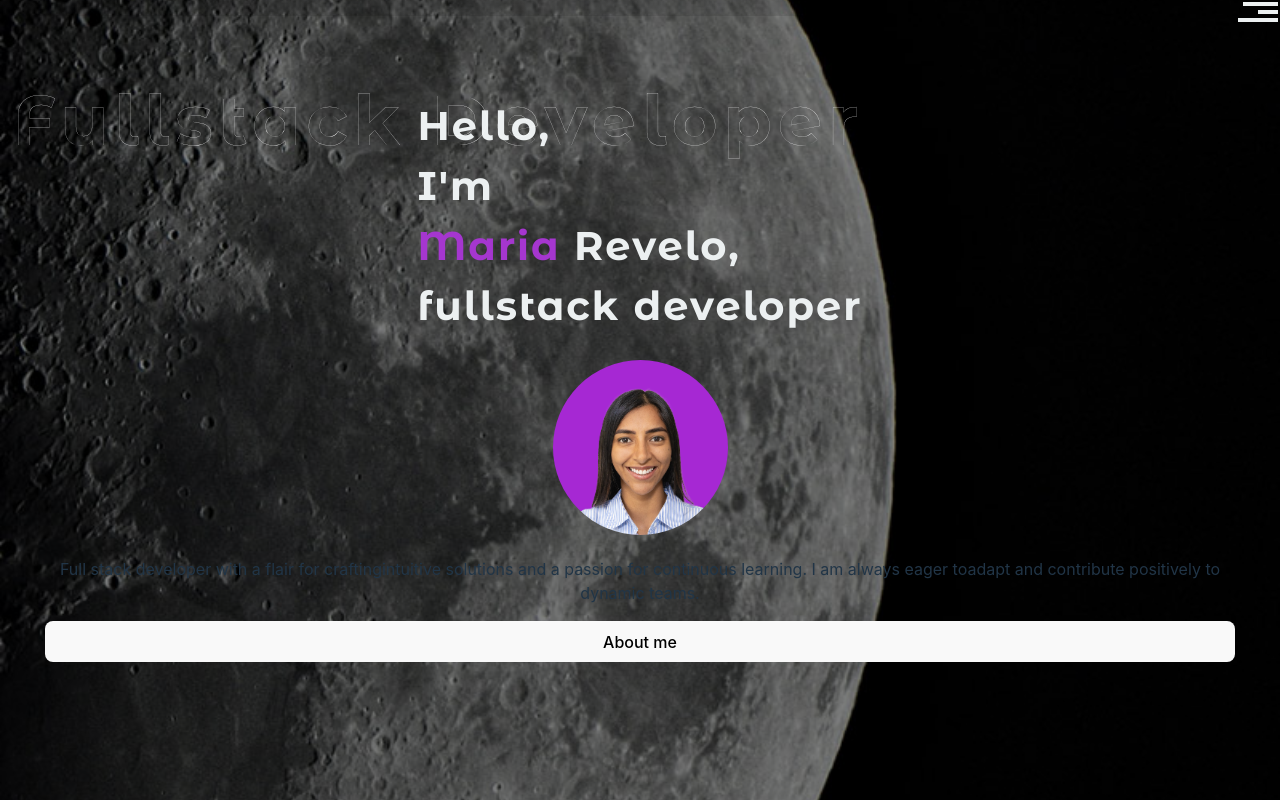
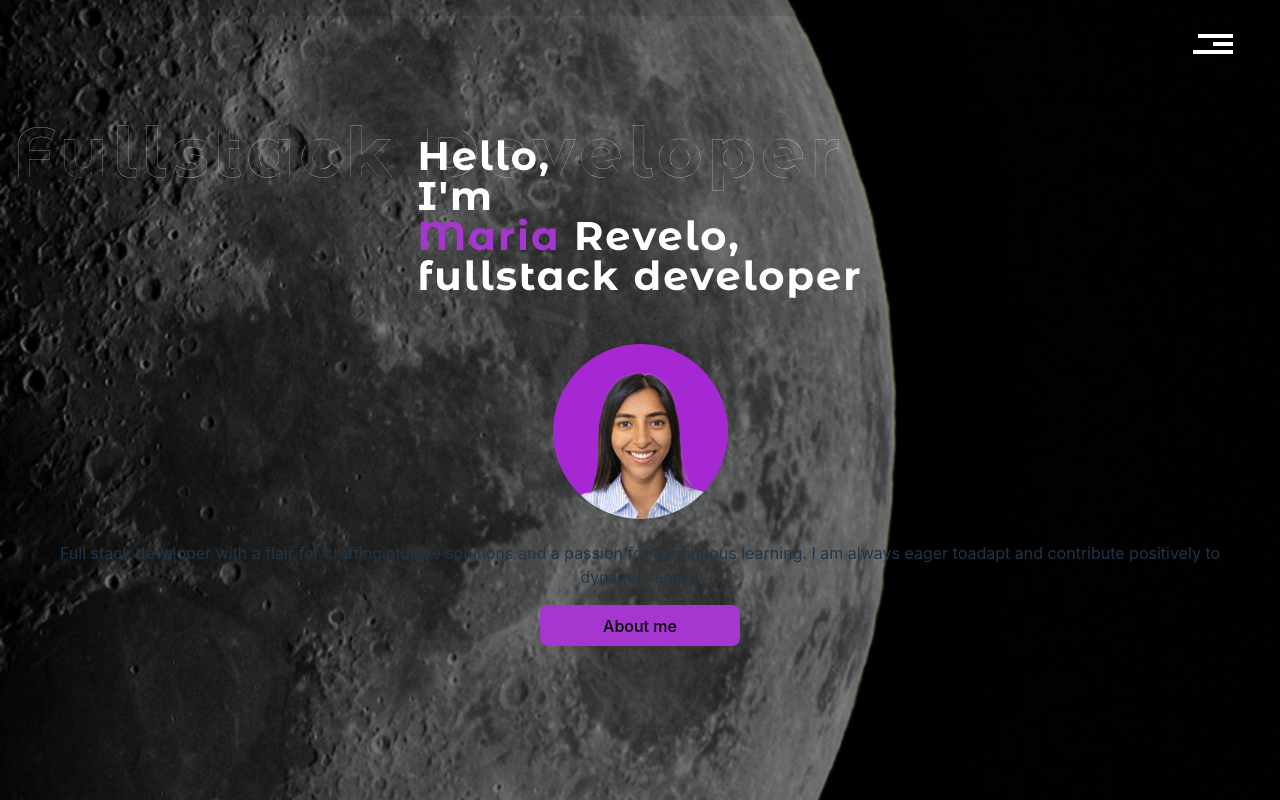
Before and after one commit to MariaVan8/portfolio-react, a React (Vite) app: page / in a window 1280 px wide. Built offline with nearby package versions, Linux system fonts and the light colour scheme.

Commit message:
Updated style for header and navbar

```diff
--- a/src/components/Header/Header.jsx
+++ b/src/components/Header/Header.jsx
@@ -1,5 +1,6 @@
 import "../Header/Header.scss";
 import Navbar from "../NavBar/Navbar";
+
 import perfil from "../../assets/Images/purple4.png";
 function Header() {
 	return (
@@ -33,7 +34,7 @@ function Header() {
 						learning. I am always eager to
 						<span>adapt and contribute positively</span> to dynamic teams.
 					</p>
-					<button>About me</button>
+					<button className="header_btn">About me</button>
 				</div>
 			</header>
 		</>
--- a/src/components/Header/Header.scss
+++ b/src/components/Header/Header.scss
@@ -42,10 +42,10 @@
 		position: absolute;
 		//font-size: 80px;
 		width: 98%;
-		padding-bottom: 12rem;
+		padding-bottom: 8rem;
 		line-height: 3.5rem;
 		text-align: left;
-		letter-spacing: 6px;
+		letter-spacing: 5px;
 	}
 
 	.first-layer {
@@ -75,6 +75,7 @@
 			font-family: $montserrat-alternates-bold;
 			font-weight: bold;
 			font-size: $font-size-xxlarge;
+			line-height: 2.5rem;
 		}
 		.accent {
 			color: $secondary-color;
@@ -88,6 +89,12 @@
 
 	.img-container {
 		position: relative;
+		img {
+			width: 175px;
+			height: 175px;
+			margin: 0 auto;
+			border-radius: 50%;
+		}
 	}
 
 	&_text-wrapper {
@@ -95,6 +102,7 @@
 		display: flex;
 		flex-direction: column;
 		padding: 0 45px;
+		align-items: center;
 		p {
 			text-align: center;
 		}
@@ -102,10 +110,9 @@
 			text-align: center;
 		}
 	}
+
+	&_btn {
+		background-color: $secondary-color;
+		width: 200px;
+	}
 }
-img {
-	width: 175px;
-	height: 175px;
-	margin: 0 auto;
-	border-radius: 50%;
-}
--- a/src/components/NavBar/Navbar.jsx
+++ b/src/components/NavBar/Navbar.jsx
@@ -1,4 +1,4 @@
-import React, { useState } from "react";
+import { useState } from "react";
 import "./Navbar.scss";
 
 function Navbar() {
@@ -19,13 +19,13 @@ function Navbar() {
 				</div>
 				<ul className={`nav-box ${isMenuOpen ? "show" : "hidden"}`}>
 					<a href="">
-						<li className="nav_item">Projects</li>
+						<li className="nav_item">PROJECTS</li>
 					</a>
 					<a href="">
-						<li className="nav_item">About me</li>
+						<li className="nav_item">ABOUT ME</li>
 					</a>
 					<a href="">
-						<li className="nav_item">Contact</li>
+						<li className="nav_item">CONTACT</li>
 					</a>
 				</ul>
 			</nav>
--- a/src/components/NavBar/Navbar.scss
+++ b/src/components/NavBar/Navbar.scss
@@ -4,20 +4,27 @@
 .nav {
 	position: relative;
 	z-index: 3;
+	display: flex;
+	justify-content: flex-end;
+	padding-right: 45px;
+	padding-top: 2rem;
+	padding-bottom: 2rem;
 	&-box {
 		position: absolute;
 		top: 0;
 		left: 0;
 		width: 100%;
-		height: 30vh;
+		height: 60vh;
+		padding: 0 0 14rem 0;
 		display: flex;
 		flex-direction: column;
 		align-items: center;
 		justify-content: center;
 		background: linear-gradient(
 			to bottom,
-			rgba(0, 0, 0, 0.9),
-			rgba(0, 0, 0, 0.7),
+			rgba(0, 0, 0, 1),
+			rgba(0, 0, 0, 1),
+			rgba(0, 0, 0, 0.8),
 			rgba(0, 0, 0, 0.1)
 		);
 		transition: transform 0.3s ease-in-out;
@@ -34,6 +41,12 @@
 	}
 	&_item {
 		color: $primary-color;
+		list-style: none;
+		font-family: $roc-grotesk-medium;
+		font-size: $font-size-medium;
+		margin: 5px;
+		font-weight: 700;
+		letter-spacing: 2px;
 	}
 	.hamburger {
 		cursor: pointer;
--- a/src/styles/partials/_variables.scss
+++ b/src/styles/partials/_variables.scss
@@ -1,6 +1,6 @@
 // Color Variables
-$primary-color: #ecf0f1;
+$primary-color: white;
 $secondary-color: #a536cf;
 $background-color-dark: #191919;
 $background-color-light: #2c3e50;
-$text-color: white;
+$text-color: rgba(245, 237, 237, 0.816);
```
